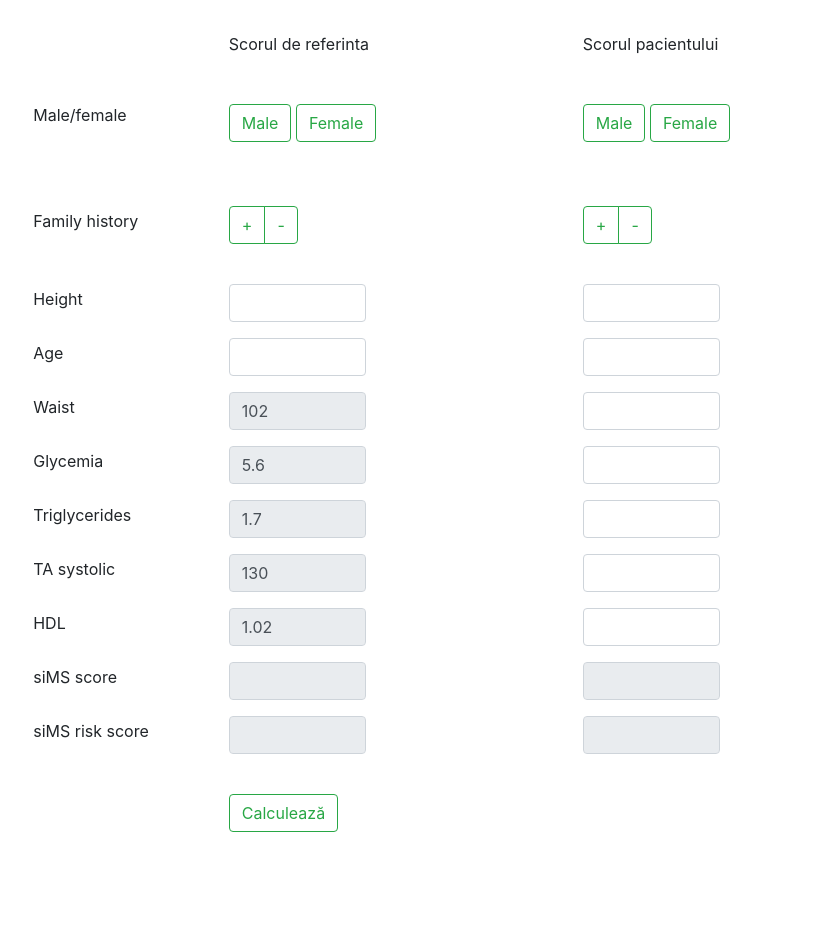
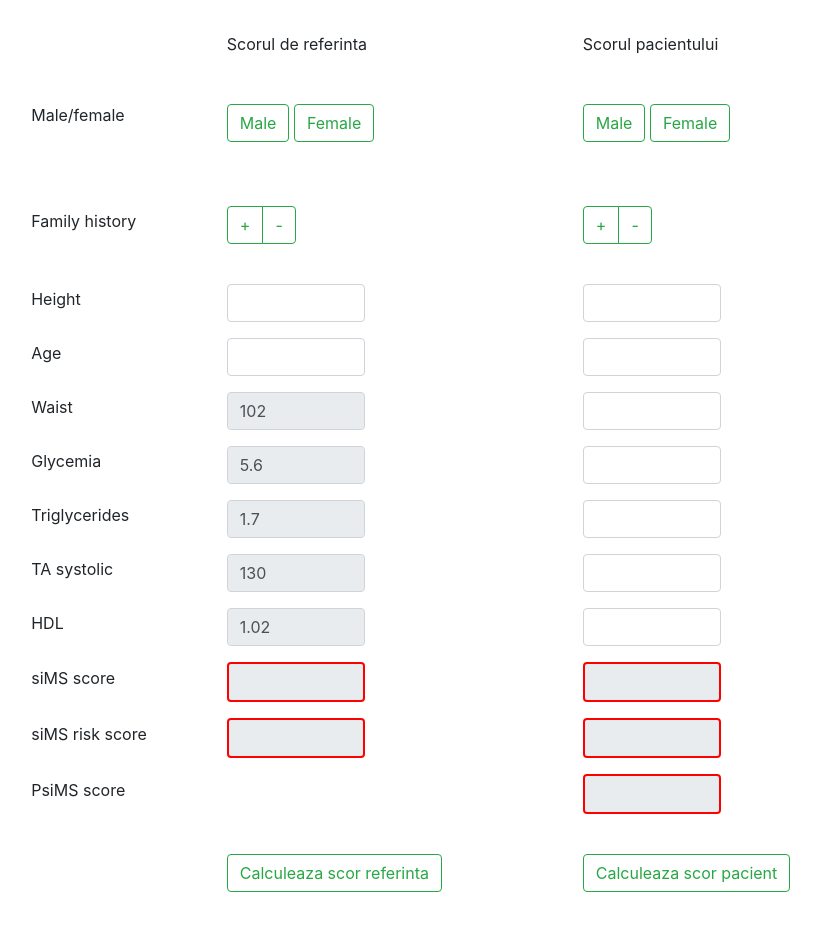
Before and after one commit to tkulcsar97/monitor_diabet, a Django app: page /siMS.htm in a window 1280 px wide. Shown: the part 96-1028 px from the top of the page, without its empty margins (195-1016 px from the left). Before the commit the page ends 928 px from the top, so only its background shows below. Run offline with Django 3.2, Linux system fonts and the light colour scheme; some libraries are stand-ins or nearby versions.

Commit message:
adaugarea scorului pediatric

```diff
--- a/mysite/static/js/script_siMS.js
+++ b/mysite/static/js/script_siMS.js
@@ -4,8 +4,8 @@ var gender=age=waist=height=glycemia=triglycerides=TA_systolic=hdl=family=null;
 
 //1. clicked button from the second male/female buttons + change values for waist/hdl
 $(document).ready(function(){
-    $("#male_female_buttons2 :input").change(function() {
-     document.getElementById(this.id+"_ref").click();
+    $("#male_female_buttons1 :input").change(function() {
+     document.getElementById(this.id+"_pacient").click();
 
     changeHdlAndWaist(this.id);
     });
@@ -13,45 +13,45 @@ $(document).ready(function(){
 
 //2. change waist/hdl (value) if user clicks on first male/female buttons
 $(document).ready(function(){
-    $("#male_female_buttons1 :input").change(function() {
+    $("#male_female_buttons2 :input").change(function() {
     changeHdlAndWaist(this.id);
     });
 });
 
 //3. same as "1" but for family history + change values for family
 $(document).ready(function(){
-    $("#family_buttons2 :input").change(function() {
-     document.getElementById("scor_ref_"+this.id).click();
+    $("#family_buttons1 :input").change(function() {
+     document.getElementById("pacient_"+this.id).click();
     changeFamily(this.id);
     });
 });
 
 //4. change family (value) if user clicks on first family buttons
 $(document).ready(function(){
-    $("#family_buttons1 :input").change(function() {
+    $("#family_buttons2 :input").change(function() {
     changeFamily(this.id);
     });
 });
 
-document.getElementById("age2").addEventListener("change", function(){
-  document.getElementById("age1").value = this.value;
+document.getElementById("age1").addEventListener("change", function(){
+  document.getElementById("age2").value = this.value;
 });
 
-document.getElementById("height2").addEventListener("change", function(){
-  document.getElementById("height1").value = this.value;
+document.getElementById("height1").addEventListener("change", function(){
+  document.getElementById("height2").value = this.value;
 });
 
 
 
 function changeHdlAndWaist(id)
 {
-	 if(id=="scor_male" || id=="scor_male_ref")
+	 if(id=="scor_male" || id=="scor_male_pacient")
 	{
 		document.getElementById("waist1").value=102;
 		document.getElementById("hdl1").value=1.02;
 
 	}
-	if(id=="scor_female" || id=="scor_female_ref")
+	if(id=="scor_female" || id=="scor_female_pacient")
 	{
 		document.getElementById("waist1").value=88;
 		document.getElementById("hdl1").value=1.28;
@@ -60,11 +60,11 @@ function changeHdlAndWaist(id)
 
 function changeFamily(id)
 {
-	 if(id=="family+" || id=="scor_ref_family+")
+	 if(id=="family+" || id=="pacient_family+")
 	{
 		family=1.2;
 	}
-	if(id=="family-" || id=="scor_ref_family-")
+	if(id=="family-" || id=="pacient_family-")
 	{
 		family=1;
 	}
@@ -116,15 +116,29 @@ function sims_risk_score(id)
 	return result.toFixed(2);
 }
 
-function Calculeaza()
+function psiMS_score()
 {
-var scor_ref_siMS=sims_score(1);
+	getValues(2);
+
+	var result=((2*waist)/height) + glycemia/5.6 + triglycerides/1.7 + TA_systolic/130 - hdl/1.02;
+	return result.toFixed(2);
+}
+
+var scor_ref_siMS; //variabila globala pentru a compara scorurile
+function CalculeazaScorReferinta()
+{
+scor_ref_siMS=sims_score(1);
 document.getElementById("scor_ref_siMS").value=scor_ref_siMS;
+document.getElementById("scor_ref_siMS_risk").value=sims_risk_score(1);
+
+}
+
+function CalculeazaScorPacient()
+{
 var scor_pacient_siMS=sims_score(2);
 document.getElementById("scor_pacient_siMS").value=scor_pacient_siMS;
-
-document.getElementById("scor_ref_siMS_risk").value=sims_risk_score(1);
 document.getElementById("scor_pacient_siMS_risk").value=sims_risk_score(2);
+document.getElementById("scor_pacient_PsiMS").value=psiMS_score();
 
 if(scor_ref_siMS < scor_pacient_siMS)
 	document.getElementById("verdict").innerHTML = "Rezultat: Sindrom metabolic.";
--- a/mysite/templates/siMS.htm
+++ b/mysite/templates/siMS.htm
@@ -68,11 +68,19 @@
         </nav>
           <div class="p-1 mb-4 bg-white"></div>
           <div class="row justify-content-md-center">
+
             <style type="text/css">
               td {
                 padding:0 40px 0 40px;
               }
+              .rezultat {
+                border: 2px solid red;
+                 }
+              input[type="number"]{
+                width:50%;
+              }
             </style>
+
              <table>
               <tr>
                 <td>
@@ -92,10 +100,10 @@
                   <div class="form-group">
                     <div class="btn-group-toggle" id="male_female_buttons1" data-toggle="buttons">
                       <label class="btn btn-outline-success my-2 my-sm-4">
-                      <input  type="radio" name="options1" id="scor_male_ref" autocomplete="off"> Male
+                      <input  type="radio" name="options1" id="scor_male" autocomplete="off"> Male
                       </label>
                       <label class="btn btn-outline-success my-2 my-sm-4">
-                     <input type="radio" name="options1" id="scor_female_ref" autocomplete="off"> Female
+                     <input type="radio" name="options1" id="scor_female" autocomplete="off"> Female
                      </label>
                     </div>
                   </div>
@@ -109,10 +117,10 @@
                   <div class="form-group">
                     <div class="btn-group-toggle" id="male_female_buttons2" data-toggle="buttons">
                       <label class="btn btn-outline-success my-2 my-sm-4">
-                      <input type="radio" name="options2" id="scor_male" autocomplete="off"> Male
+                      <input type="radio" name="options2" id="scor_male_pacient" autocomplete="off"> Male
                       </label>
                       <label class="btn btn-outline-success my-2 my-sm-4">
-                     <input type="radio" name="options2" id="scor_female" autocomplete="off"> Female
+                     <input type="radio" name="options2" id="scor_female_pacient" autocomplete="off"> Female
                      </label>
                     </div>
                   </div>
@@ -128,10 +136,10 @@
                   <div class="form-group">
                     <div class="btn-group btn-group-toggle" id="family_buttons1" data-toggle="buttons">
                       <label class="btn btn-outline-success my-2 my-sm-4">
-                      <input type="radio" name="options3" id="scor_ref_family+" autocomplete="off"> +
+                      <input type="radio" name="options3" id="family+" autocomplete="off"> +
                       </label>
                       <label class="btn btn-outline-success my-2 my-sm-4">
-                     <input type="radio" name="options3" id="scor_ref_family-" autocomplete="off"> -
+                     <input type="radio" name="options3" id="family-" autocomplete="off"> -
                      </label>
                     </div>
                   </div>
@@ -140,10 +148,10 @@
                   <div class="form-group">
                     <div class="btn-group btn-group-toggle" id="family_buttons2" data-toggle="buttons">
                       <label class="btn btn-outline-success my-2 my-sm-4">
-                      <input type="radio" name="options4" id="family+" autocomplete="off"> +
+                      <input type="radio" name="options4" id="pacient_family+" autocomplete="off"> +
                       </label>
                       <label class="btn btn-outline-success my-2 my-sm-4">
-                     <input type="radio" name="options4" id="family-" autocomplete="off"> -
+                     <input type="radio" name="options4" id="pacient_family-" autocomplete="off"> -
                      </label>
                     </div>
                   </div>
@@ -157,12 +165,12 @@
                 </td>
                 <td>
                   <div class="form-group">
-                    <input type="number" class="form-control" id="height1" style="width:50%">
+                    <input type="number" class="form-control" id="height1">
                   </div>
                 </td>
                 <td>
                   <div class="form-group">
-                    <input type="number" class="form-control" id="height2" style="width:50%">
+                    <input type="number" class="form-control" id="height2">
                   </div>
                 </td>
               </tr>
@@ -174,12 +182,12 @@
                 </td>
                 <td>
                   <div class="form-group">
-                    <input type="number" class="form-control" id="age1" style="width:50%">
+                    <input type="number" class="form-control" id="age1">
                   </div>
                 </td>
                 <td>
                   <div class="form-group">
-                     <input type="number" class="form-control" id="age2" style="width:50%">
+                     <input type="number" class="form-control" id="age2">
                   </div>
                 </td>
               </tr>
@@ -191,12 +199,12 @@
                 </td>
                 <td>
                   <div class="form-group">
-                     <input type="number" class="form-control" id="waist1" value="102" readonly style="width:50%">
+                     <input type="number" class="form-control" id="waist1" value="102" readonly>
                   </div>
                 </td>
                 <td>
                   <div class="form-group">
-                     <input type="number" class="form-control" id="waist2" style="width:50%">
+                     <input type="number" class="form-control" id="waist2">
                   </div>
                 </td>
               </tr>
@@ -208,12 +216,12 @@
                 </td>
                 <td>
                   <div class="form-group">
-                     <input type="number" class="form-control" id="glycemia1" value="5.6" readonly style="width:50%">
+                     <input type="number" class="form-control" id="glycemia1" value="5.6" readonly>
                   </div>
                 </td>
                 <td>
                   <div class="form-group">
-                     <input type="number" class="form-control" id="glycemia2" style="width:50%">
+                     <input type="number" class="form-control" id="glycemia2">
                   </div>
                 </td>
               </tr>
@@ -225,12 +233,12 @@
                 </td>
                 <td>
                   <div class="form-group">
-                     <input type="number" class="form-control" id="triglycerides1" value="1.7" readonly style="width:50%">
+                     <input type="number" class="form-control" id="triglycerides1" value="1.7" readonly>
                   </div>
                 </td>
                 <td>
                   <div class="form-group">
-                     <input type="number" class="form-control" id="triglycerides2" style="width:50%">
+                     <input type="number" class="form-control" id="triglycerides2">
                   </div>
                 </td>
               </tr>
@@ -242,12 +250,12 @@
                 </td>
                 <td>
                   <div class="form-group">
-                     <input type="number" class="form-control" id="TA_systolic1" value="130" readonly style="width:50%">
+                     <input type="number" class="form-control" id="TA_systolic1" value="130" readonly>
                   </div>
                 </td>
                 <td>
                   <div class="form-group">
-                     <input type="number" class="form-control" id="TA_systolic2" style="width:50%">
+                     <input type="number" class="form-control" id="TA_systolic2">
                   </div>
                 </td>
               </tr>
@@ -259,12 +267,12 @@
                 </td>
                 <td>
                   <div class="form-group">
-                     <input type="number" class="form-control" id="hdl1" value="1.02" readonly style="width:50%">
+                     <input type="number" class="form-control" id="hdl1" value="1.02" readonly>
                   </div>
                 </td>
                 <td>
                   <div class="form-group">
-                     <input type="number" class="form-control" id="hdl2" style="width:50%">
+                     <input type="number" class="form-control" id="hdl2">
                   </div>
                 </td>
               </tr>
@@ -276,12 +284,12 @@
                 </td>
                 <td>
                   <div class="form-group">
-                     <input type="number" class="form-control" id="scor_ref_siMS" readonly style="width:50%">
+                     <input type="number" class="form-control rezultat" id="scor_ref_siMS" readonly>
                   </div>
                 </td>
                 <td>
                   <div class="form-group">
-                     <input type="number" class="form-control" id="scor_pacient_siMS" readonly style="width:50%">
+                     <input type="number" class="form-control rezultat" id="scor_pacient_siMS" readonly>
                   </div>
                 </td>
               </tr>
@@ -293,23 +301,44 @@
                 </td>
                 <td>
                   <div class="form-group">
-                     <input type="number" class="form-control" id="scor_ref_siMS_risk" readonly style="width:50%">
+                     <input type="number" class="form-control rezultat" id="scor_ref_siMS_risk" readonly>
                   </div>
                 </td>
                 <td>
                   <div class="form-group">
-                     <input type="number" class="form-control" id="scor_pacient_siMS_risk" readonly style="width:50%">
+                     <input type="number" class="form-control rezultat" id="scor_pacient_siMS_risk" readonly>
+                  </div>
+                </td>
+              </tr>
+              <tr>
+                <td>
+                  <div class="form-group">
+                    <label> PsiMS score </label>
+                  </div>
+                </td>
+                <td>
+                </td>
+                <td>
+                  <div class="form-group">
+                     <input type="number" class="form-control rezultat" id="scor_pacient_PsiMS" readonly>
                   </div>
                 </td>
               </tr>
               <tr>
                 <td></td>
                 <td>
-               <button type="button"  class="btn btn-outline-success my-2 my-sm-4"  class="form-group" onclick= "Calculeaza();">Calculează</button>
+               <button type="button"  class="btn btn-outline-success my-2 my-sm-4"  class="form-group" onclick= "CalculeazaScorReferinta();">Calculeaza scor referinta</button>
                 </td>
+                <td>
+                   <button type="button"  class="btn btn-outline-success my-2 my-sm-4"  class="form-group" onclick= "CalculeazaScorPacient();">Calculeaza scor pacient</button>
+                </td>
+              </tr>
+              <tr>
+                <td></td>
                 <td>
                   <p id="verdict"></p>
                 </td>
+                <td></td>
               </tr>
             </table>
           </div>
```
